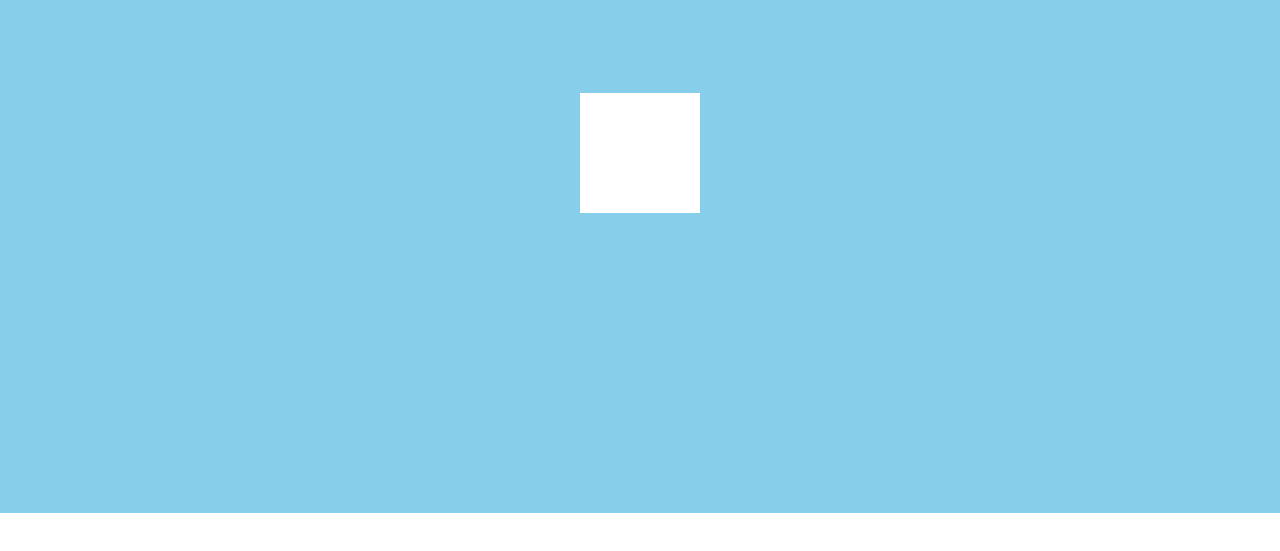
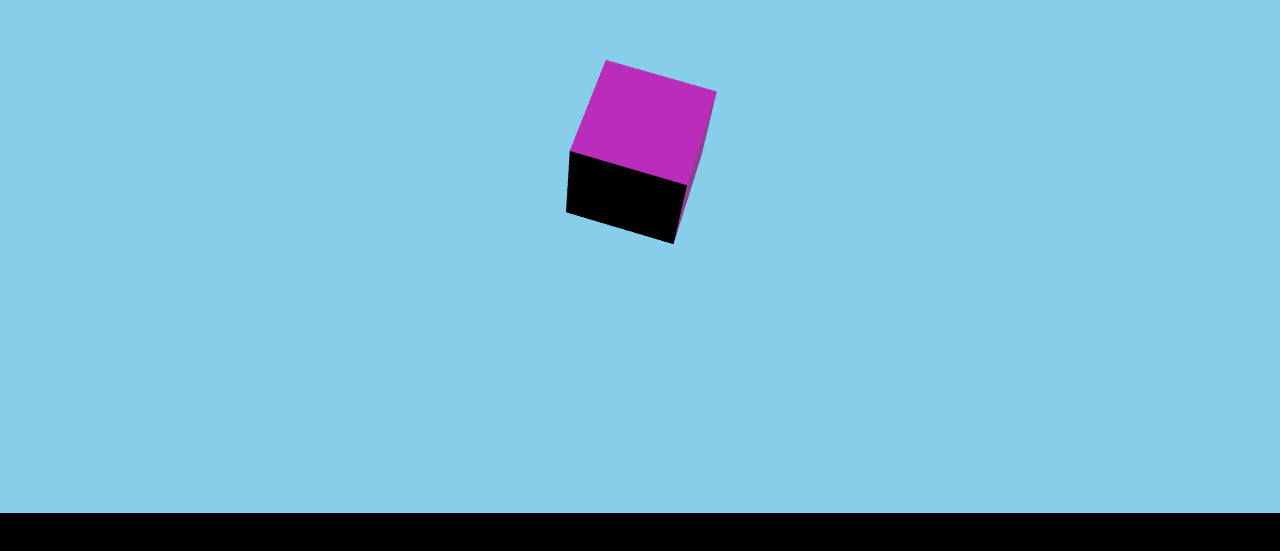
Before and after one commit to gamkedo-la/myth-of-adlez, a website built with webpack: page index.html in a window 1280 px wide. Shown: the part 207-758 px from the top of the page. Built offline with nearby package versions, Linux system fonts and the light colour scheme.

Commit message:
animation loop implemented

```diff
--- a/index.html
+++ b/index.html
@@ -5,12 +5,6 @@
   <meta http-equiv="X-UA-Compatible" content="IE=edge">
   <meta name="viewport" content="width=device-width, initial-scale=1.0">
   <title>Myth of Adlez</title>
-  <style>
-    html, body {
-      margin: 0px;
-      height: 100%;
-    }
-  </style>
 </head>
 <body>
   <script src="./main.js"></script>
--- a/main.js
+++ b/main.js
@@ -3,16 +3,18 @@ const { World } = require('./src/world')
 let container = null
 let world = null
 
-function main () {
+async function main () {
   container = document.createElement('div')
   document.body.style.margin = '0px auto'
+  document.body.style.backgroundColor = 'black'
   document.body.appendChild(container)
   container.style.width = '100%'
   container.style.height = '100%'
 
   world = new World(container)
+  await world.init()
 
-  world.render()
+  world.start()
 }
 
 main ()
--- a/src/components/cube.js
+++ b/src/components/cube.js
@@ -1,11 +1,16 @@
-const { BoxGeometry, Mesh, MeshBasicMaterial } = require('three')
+const { BoxGeometry, Mesh, MeshStandardMaterial } = require('three')
 
 function createCube () {
   const geometry = new BoxGeometry(1, 1, 1)
-  const material = new MeshBasicMaterial({
-    color: 0xFFFFFF
+  const material = new MeshStandardMaterial({
+    color: 'purple'
   })
   const cube = new Mesh(geometry, material)
+  cube.tick = (deltaTime) => {
+    cube.rotation.z += (1.01 * deltaTime)
+    cube.rotation.x += (1.01 * deltaTime)
+    cube.rotation.y += (1.01 * deltaTime)
+  }
 
   return cube
 }
--- /dev/null
+++ b/src/components/lights.js
@@ -0,0 +1,10 @@
+const { DirectionalLight } = require('three')
+
+function createLight () {
+  const light = new DirectionalLight('white', 8)
+  light.position.set(10, 10, 10)
+
+  return light
+}
+
+export { createLight }
--- /dev/null
+++ b/src/systems/loop.js
@@ -0,0 +1,36 @@
+const { Clock } = require('three')
+
+const clock = new Clock()
+const entities = []
+
+export default class Loop {
+  constructor (camera, scene, renderer) {
+    this.camera = camera
+    this.scene = scene
+    this.renderer = renderer
+  }
+
+  start() {
+    this.renderer.setAnimationLoop(() => {
+      const deltaTime = clock.getDelta()
+      entities.forEach(entity => entity.tick(deltaTime))
+      this.renderer.render(this.scene, this.camera)
+    })
+  }
+
+  stop() {
+    clock.stop()
+    this.renderer.setAnimationLoop(null)
+  }
+
+  addEntity (entity) {
+    entities.push(entity)
+  }
+
+  removeEntity (entity) {
+    const indexToRemove = entities.findIndex(item => item === entity)
+    entities.splice(indexToRemove, 1)
+  }
+}
+
+export { Loop }
--- a/src/systems/renderer.js
+++ b/src/systems/renderer.js
@@ -1,7 +1,9 @@
 const { WebGLRenderer } = require('three')
 
 function createRenderer () {
-  const renderer = new WebGLRenderer()
+  const renderer = new WebGLRenderer({
+    antialias: true
+  })
 
   return renderer
 }
--- a/src/systems/resizer.js
+++ b/src/systems/resizer.js
@@ -1,10 +1,13 @@
-import { ASPECT } from "../globals/constants";
+const { ASPECT } = require('../globals/constants')
 
 export default class Resizer {
   constructor(container, camera, renderer) {
     this.container = container
     this.camera = camera
     this.renderer = renderer
+    this.renderer.domElement.style.display = 'block'
+    this.renderer.domElement.style.margin = '0px auto'
+
     this.resize()
 
     this.renderer.setPixelRatio(window.devicePixelRatio)
@@ -23,8 +26,11 @@ export default class Resizer {
     this.renderer.setSize(widthToUse, heightToUse)
     this.renderer.domElement.style.width = `${widthToUse}px`
     this.renderer.domElement.style.height = `${heightToUse}px`
-    this.renderer.domElement.style.display = 'block'
-    this.renderer.domElement.style.margin = '0px auto'
+    this.onResize()
+  }
+
+  onResize () {
+    // Hook for world.js to access
   }
 }
 
--- a/src/world.js
+++ b/src/world.js
@@ -1,26 +1,44 @@
 const { createCamera } = require('./components/camera')
 const { createCube } = require('./components/cube')
 const { createScene } = require('./components/scene')
+const { createLight } = require('./components/lights')
 
 const { createRenderer } = require('./systems/renderer')
 const { Resizer } = require('./systems/resizer')
+const { Loop } = require('./systems/loop')
 
 let camera = null
 let scene = null
 let renderer = null
+let loop = null
 
 class World {
   constructor (container) {
     camera = createCamera()
     scene = createScene()
     renderer = createRenderer()
+    loop = new Loop(camera, scene, renderer)
 
     const cube = createCube()
-    scene.add(cube)
+    loop.addEntity(cube)
+    const light = createLight()
+    scene.add(cube, light)
 
     container.append(renderer.domElement)
 
     const resizer = new Resizer(container, camera, renderer)
+  }
+
+  start () {
+    loop.start()
+  }
+
+  stop () {
+    loop.stop()
+  }
+
+  async init () {
+
   }
 
   render () {
```
